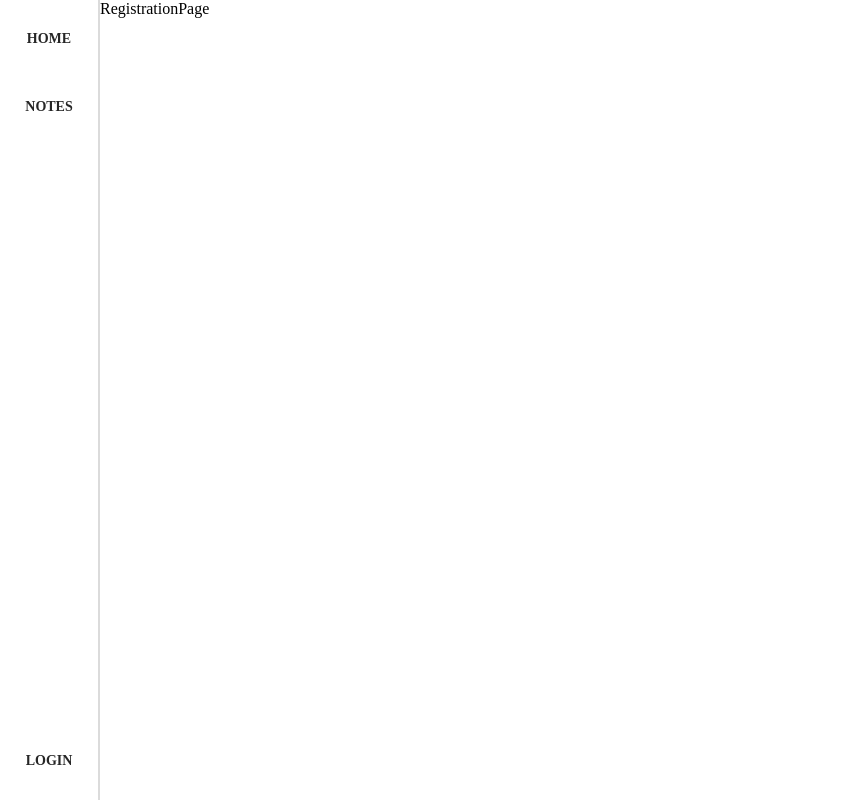
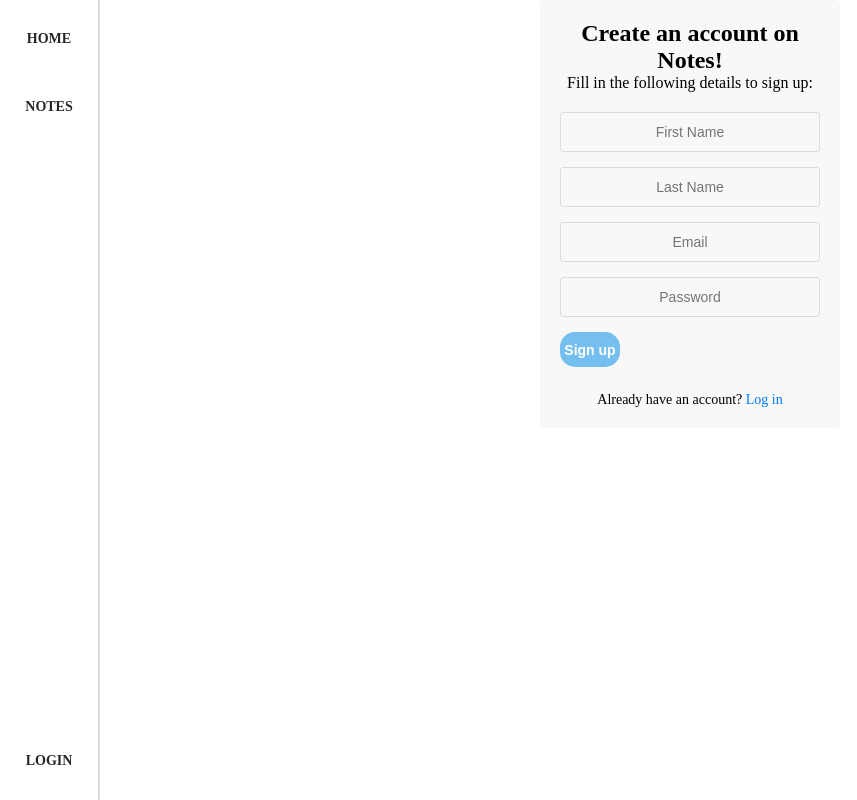
Before and after one commit to chernetskyi8704/Notes-App, a React (Vite) app in the folder client/: page /registration in a window 1280 px wide. Shown: the whole page, without its empty margins (0-857 px from the left). Built offline with nearby package versions, Linux system fonts and the light colour scheme.

Commit message:
Added Registration Form for user registration, along with added appropriative API interaction function.

```diff
--- /dev/null
+++ b/client/src/components/RegistrationForm/RegistrationForm.jsx
@@ -0,0 +1,80 @@
+import { useState } from "react";
+import { NavLink } from "react-router-dom";
+import classes from "./RegistrationForm.module.css";
+import MyInput from "../UI/input/MyInput";
+import MyButton from "../UI/button/MyButon";
+
+const RegistrationForm = ({ handleRegistration }) => {
+  const [firstName, setFirstName] = useState("");
+  const [lastName, setLastName] = useState("");
+  const [email, setEmail] = useState("");
+  const [password, setPassword] = useState("");
+
+  const registration = e => {
+    e.preventDefault();
+    handleRegistration(firstName, lastName, email, password);
+    setFirstName("");
+    setLastName("");
+    setEmail("");
+    setPassword("");
+  };
+
+  return (
+    <section className={classes.login_form}>
+      <div className={classes.login_text}>
+        <h1>Create an account on Notes!</h1>
+        <p>Fill in the following details to sign up:</p>
+      </div>
+      <form className={classes.form_group}>
+        <MyInput
+          type="text"
+          id="firstName"
+          name="firstName"
+          placeholder="First Name"
+          value={firstName}
+          onChange={e => setFirstName(e.target.value)}
+          required
+        />
+
+        <MyInput
+          type="text"
+          id="lastName"
+          name="lastName"
+          placeholder="Last Name"
+          value={lastName}
+          onChange={e => setLastName(e.target.value)}
+          required
+        />
+
+        <MyInput
+          type="email"
+          id="email"
+          name="email"
+          placeholder="Email"
+          value={email}
+          onChange={e => setEmail(e.target.value)}
+          required
+        />
+
+        <MyInput
+          type="password"
+          id="password"
+          name="password"
+          placeholder="Password"
+          value={password}
+          onChange={e => setPassword(e.target.value)}
+          required
+        />
+
+        <MyButton type="submit" onClick={registration}>
+          Sign up
+        </MyButton>
+        <p className={classes.forgot_password}>
+          Already have an account? <NavLink to="/login"> Log in</NavLink>
+        </p>
+      </form>
+    </section>
+  );
+};
+
+export default RegistrationForm;
--- /dev/null
+++ b/client/src/components/RegistrationForm/RegistrationForm.module.css
@@ -0,0 +1,27 @@
+/* Стилі для класу login_form */
+.login_form {
+  max-width: 300px;
+  margin: 0 auto;
+  padding: 20px;
+  background-color: #f8f8f8;
+  border-radius: 5px;
+  text-align: center;
+}
+
+/* Стилі для класу form_group */
+.form_group {
+  display: flex;
+  flex-direction: column;
+  gap: 15px;
+  margin-top: 20px;
+}
+
+/* Стилі для посилання "зареєструйтесь" */
+.forgot_password {
+  margin-top: 10px;
+  font-size: 14px;
+}
+
+.forgot_password a {
+  color: #007bff;
+}
--- a/client/src/components/routes/AppRouter.jsx
+++ b/client/src/components/routes/AppRouter.jsx
@@ -15,7 +15,7 @@ const AppRouter = () => {
         <Route path="/notes/:title" element={<NotePage />} />
       </Route>
       <Route element={<Outlet />}>
-        <Route index element={<HomePage />} />
+        <Route index element={<LoginPage />} />
         <Route path="/home" element={<HomePage />} />
         <Route path="/login" element={<LoginPage />} />
         <Route path="/registration" element={<RegistrationPage />} />
--- a/client/src/pages/RegistrationPage/RegistrationPage.jsx
+++ b/client/src/pages/RegistrationPage/RegistrationPage.jsx
@@ -1,7 +1,36 @@
 import React from "react";
+import RegistrationForm from "../../components/RegistrationForm/RegistrationForm";
+import { useNavigate } from "react-router-dom";
+import Loader from "../../components/UI/loader/Loader";
+import { useRegistrationMutation } from "../../store/features/auth/authApiSlice";
 
 const RegistrationPage = () => {
-  return <div>RegistrationPage</div>;
+  const navigate = useNavigate();
+  const [registration, { isLoading }] = useRegistrationMutation();
+
+  const handleRegistration = async (firstName, lastName, email, password) => {
+    try {
+      const userData = await registration({
+        firstName,
+        lastName,
+        email,
+        password,
+      });
+      if (userData.error) {
+        console.log(userData.error.data.message);
+      } else {
+        navigate("/login");
+      }
+    } catch (error) {
+      console.log(error);
+    }
+  };
+
+  return isLoading ? (
+    <Loader />
+  ) : (
+    <RegistrationForm handleRegistration={handleRegistration} />
+  );
 };
 
 export default RegistrationPage;
--- a/client/src/store/features/auth/authApiSlice.js
+++ b/client/src/store/features/auth/authApiSlice.js
@@ -9,7 +9,14 @@ export const authApiSlice = apiSlice.injectEndpoints({
         body: { ...loginUserData },
       }),
     }),
+    registration: builder.mutation({
+      query: credentials => ({
+        url: "/registration",
+        method: "POST",
+        body: { ...credentials },
+      }),
+    }),
   }),
 });
 
-export const { useLoginMutation } = authApiSlice;
+export const { useLoginMutation, useRegistrationMutation } = authApiSlice;
```
